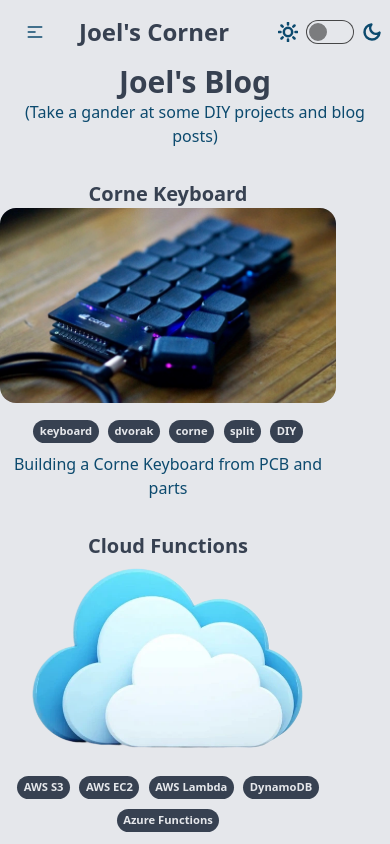
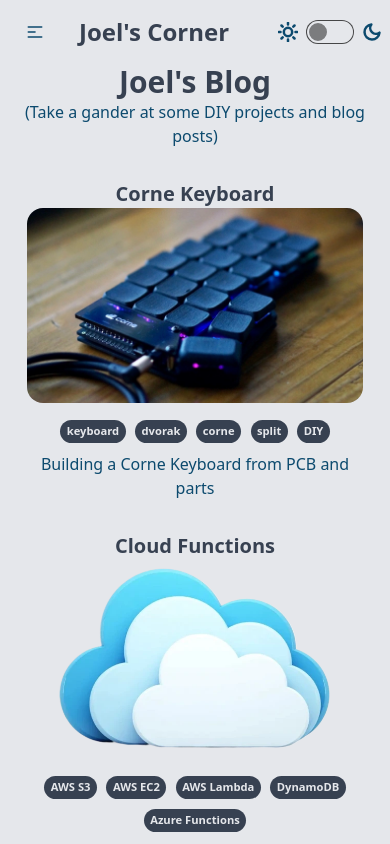
Before and after one commit to Neeblue/joels-corner, a React (Vite) app: page /blogs in a window 390 px wide. Shown: the top 844 px of the page. Built offline with nearby package versions, Linux system fonts and the light colour scheme; the HTML template or start-up script is replaced by a standard one.

Commit message:
fix: centering of blogs on mobile

```diff
--- a/src/pages/Blogs.tsx
+++ b/src/pages/Blogs.tsx
@@ -32,7 +32,7 @@ export default function Blog() {
             <div className='blogs-page text-center'>
                 <h1 className='header text-3xl font-bold text-secondary'>Joel's Blog</h1>
                 <div className='sub-header text-primary mb-8 mx-2'>(Take a gander at some DIY projects and blog posts)</div>
-                <div className="blogs flex flex-wrap flex-col sm:flex-row justify-center gap-8 mb-12">
+                <div className="blogs flex flex-col flex-wrap justify-center items-center sm:items-start gap-8 mb-12 sm:flex-row">
                     {blogs.map((blog, index) => (
                         <div key={index}>
                             <BlogCard blog={blog} />
```
